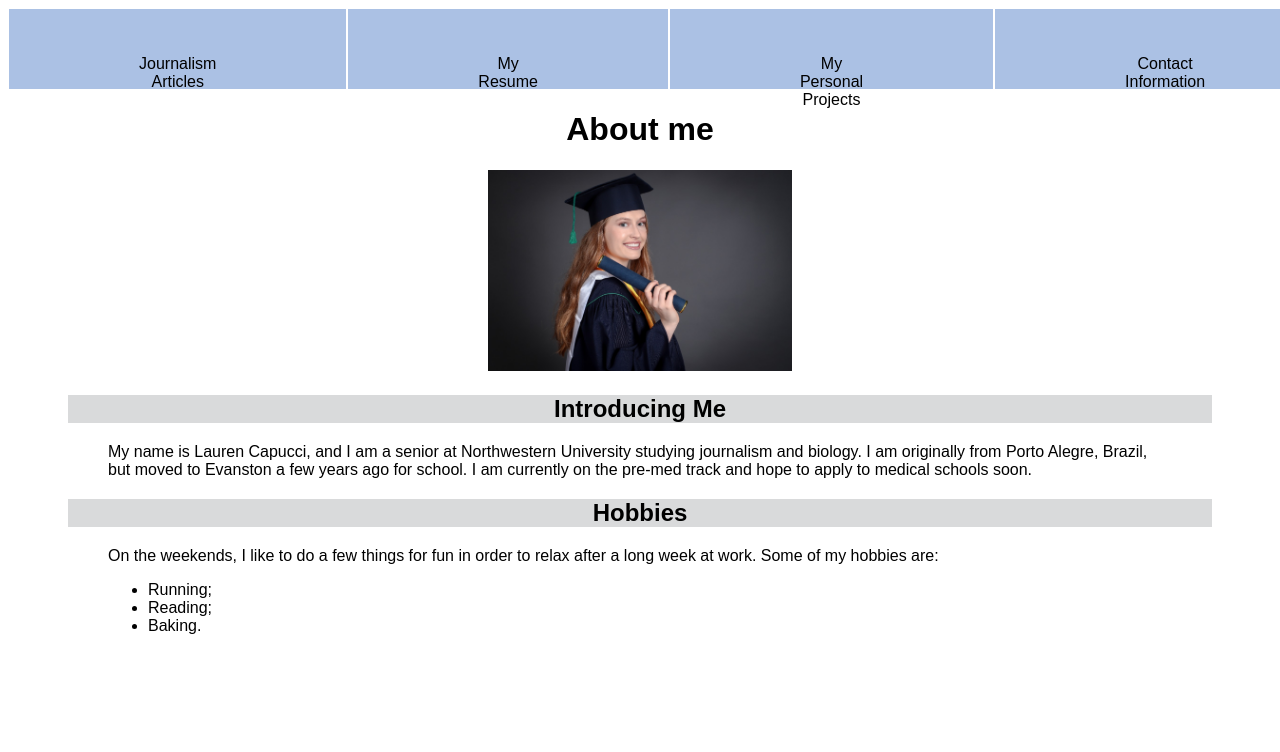
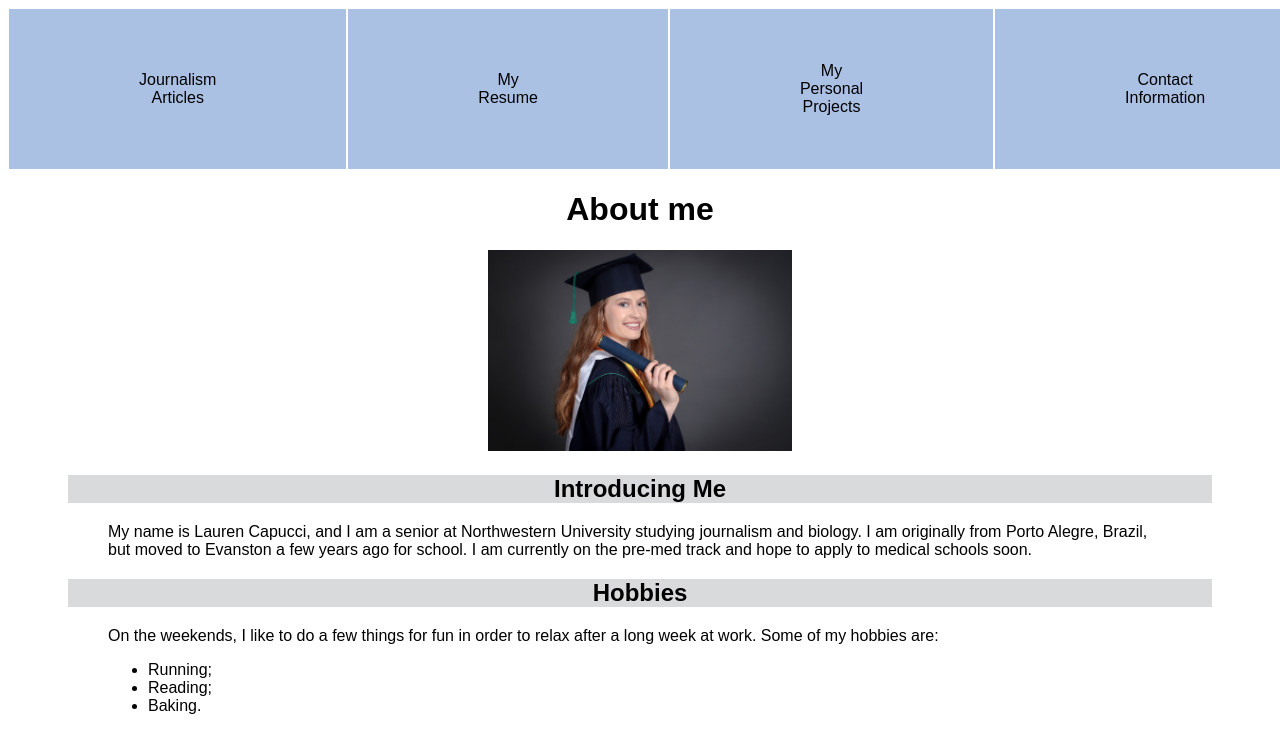
Before and after one commit to laurencapucci/Interactives, a plain HTML site: page index.html in a window 1280 px wide. Shown: the top 752 px of the page. Drawn offline with Linux system fonts and the light colour scheme.

Commit message:
more changes

```diff
--- a/index.html
+++ b/index.html
@@ -33,7 +33,10 @@
             border-width: 1px;
             border-style: solid;
             background-color: rgb(171, 193, 228);
-            height: 20px;
+            height: 100px;
+            display: flex;
+            align-items: center;
+            justify-content: center;
         }
     </style>
 </head>
@@ -82,6 +85,10 @@
         <li>Baking.</li>
     </ul>
 
+    <script>
+        console.log("console");
+    </script>
+
 </body>
 
 </html>
```
